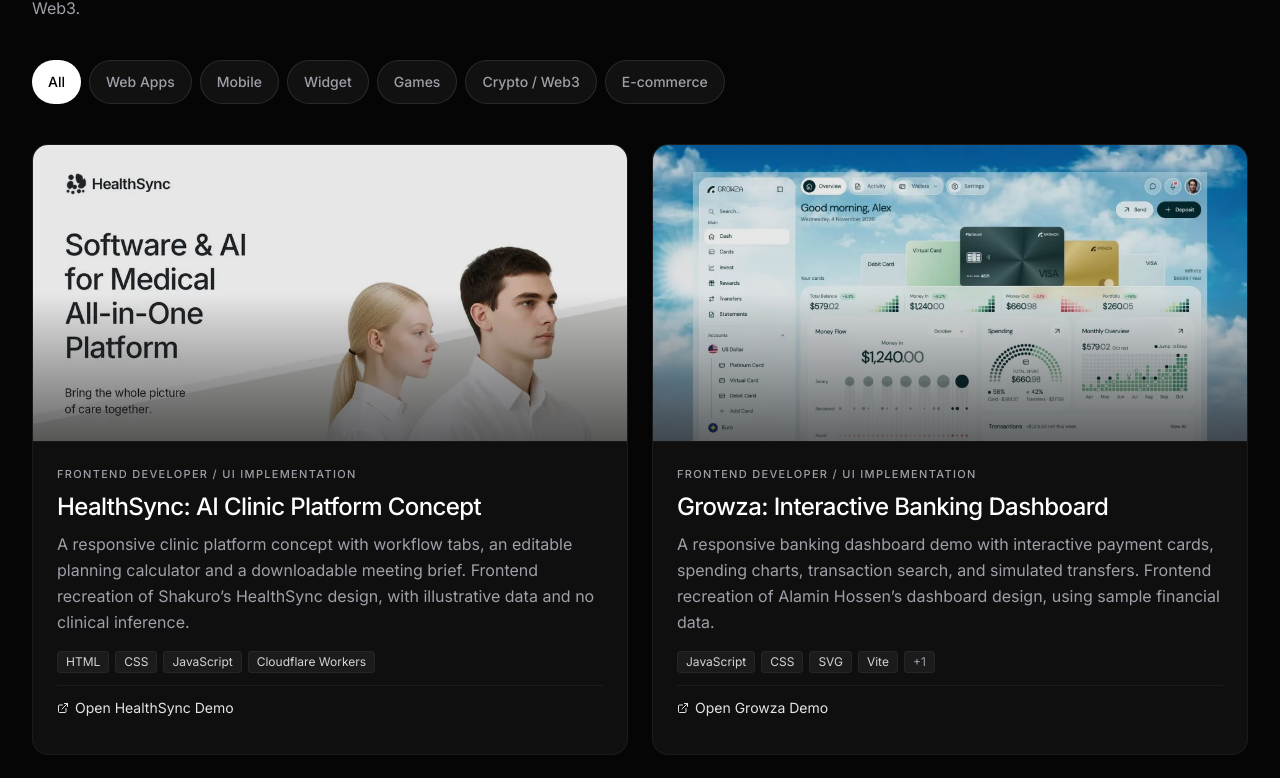
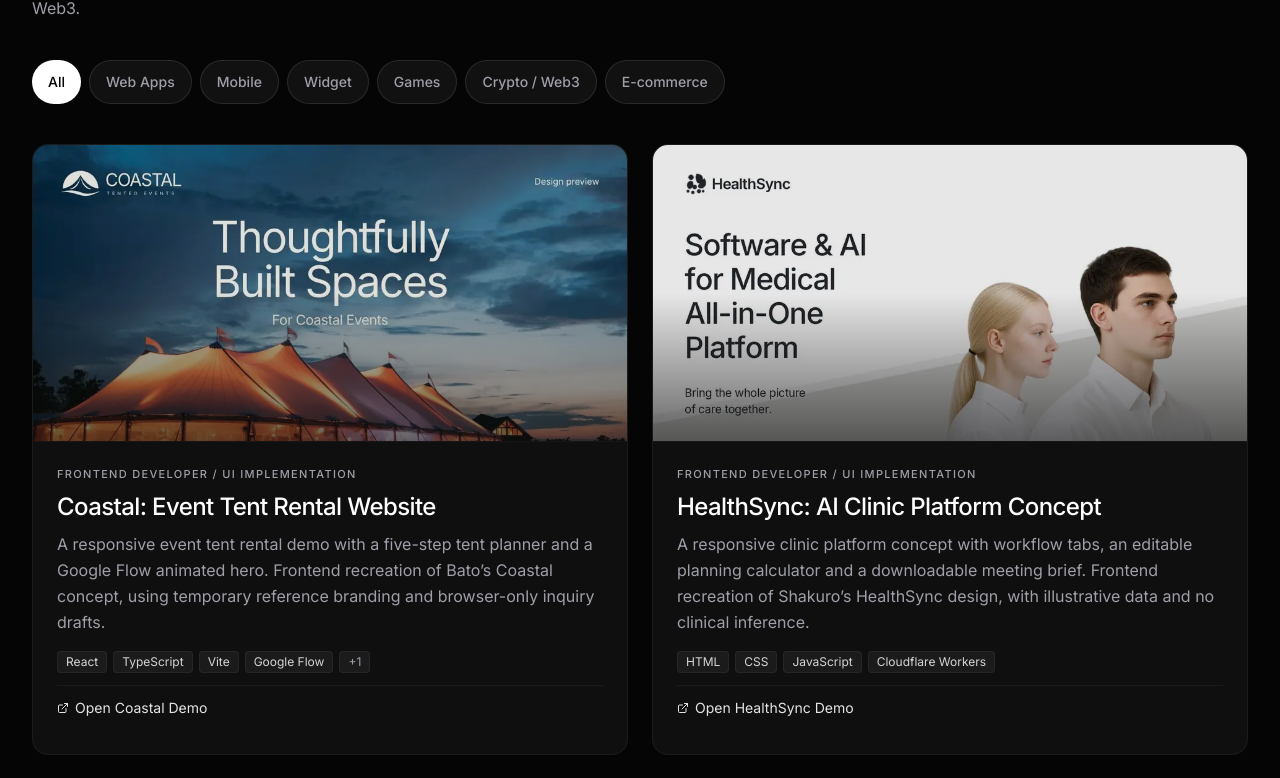
Before and after one commit to yusufsuhair/yusufsuhair-web, a Next.js app: page / in a window 1280 px wide. Shown: the part 4073-4851 px from the top of the page. Built offline with nearby package versions, Linux system fonts and the light colour scheme.

Commit message:
Add Coastal tent rental demo to Web Apps

```diff
--- a/components/ProjectsWidget.tsx
+++ b/components/ProjectsWidget.tsx
@@ -20,6 +20,18 @@ interface Project {
 }
 
 const projectsData: Project[] = [
+  {
+    name: "Coastal Tented Events",
+    title: "Coastal: Event Tent Rental Website",
+    role: "Frontend Developer / UI Implementation",
+    url: "https://coastal-tent-rental.pages.dev/",
+    description:
+      "A responsive event tent rental demo with a five-step tent planner and a Google Flow animated hero. Frontend recreation of Bato’s Coastal concept, using temporary reference branding and browser-only inquiry drafts.",
+    tech: ["React", "TypeScript", "Vite", "Google Flow", "Cloudflare Pages"],
+    category: "web",
+    image: "coastal-tent-rental",
+    cta: "Open Coastal Demo",
+  },
   {
     name: "HealthSync",
     title: "HealthSync: AI Clinic Platform Concept",
--- a/scripts/optimize-images.mjs
+++ b/scripts/optimize-images.mjs
@@ -1,5 +1,6 @@
 // Builds the light WebP files the site actually serves. Sources stay untouched.
 // Run with `npm run optimize:images` after capturing or replacing a screenshot.
+// Pass project slugs to rebuild only those cards: npm run optimize:images -- coastal-tent-rental
 import { mkdir, readFile, stat, writeFile } from "node:fs/promises";
 import { homedir } from "node:os";
 import path from "node:path";
@@ -12,6 +13,7 @@ const PROJECT_WIDTHS = [480, 960];
 const requestedSlugs = process.argv.slice(2);
 
 const projects = [
+  { slug: "coastal-tent-rental", source: "https://coastal-tent-rental.pages.dev/og/coastal-hero-v1.jpg" },
   { slug: "healthsync", source: "https://healthsync-ai-clinic.broadcast-studio.workers.dev/assets/healthsync-og-v1.jpg" },
   { slug: "mudahai", source: "https://mudahai.com/opengraph-image?b83510d8ccd8f3df" },
   { slug: "lepakmamak", source: "https://lepakmamak.my/og.png" },
```
Also changed, not shown: public/projects/coastal-tent-rental-480.webp (added), public/projects/coastal-tent-rental-960.webp (added).
